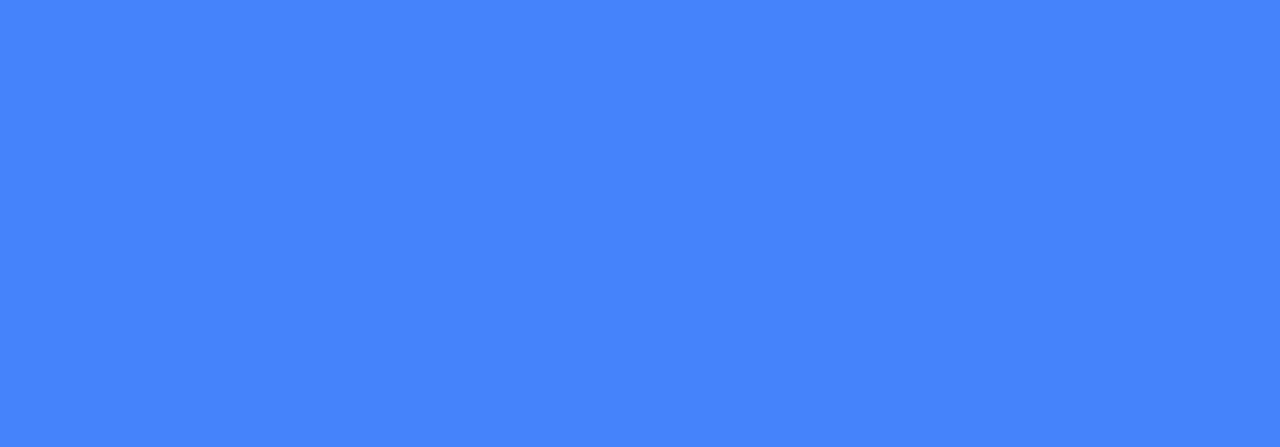
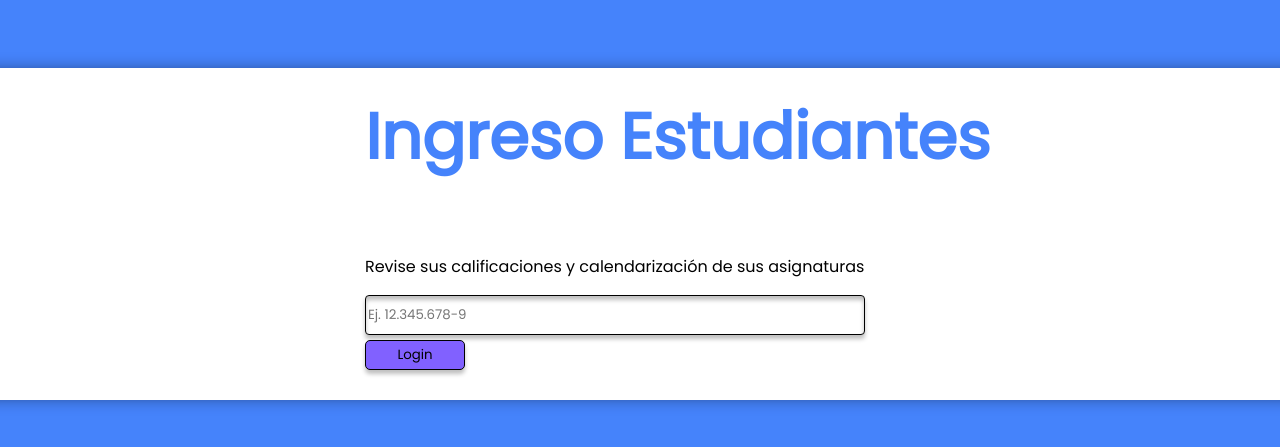
Before and after one commit to Ragnalex/Pi-Notas, a React (Create React App) app in the folder client/: page /estudiante/login in a window 1280 px wide. Before the commit this address had no page. Shown: the part 191-638 px from the top of the page. Built offline with nearby package versions, Linux system fonts and the light colour scheme.

Commit message:
Creación de ELogin y orden de index
- Creación de archivos y rutas del login de los estudiantes
- Movimiento de partes del código al index con el fin de no escribir el código más de una vez

```diff
--- a/client/src/App.js
+++ b/client/src/App.js
@@ -7,6 +7,7 @@ import { BrowserRouter as Router, Routes, Route, Link } from "react-router-dom";
 
 import Home from "./Views/Home/home";
 import PLogin from "./Views/profLogin/pLogin";
+import ELogin from "./Views/estLogin/eLogin";
 
 
 function App() {
@@ -23,6 +24,8 @@ function App() {
 
               <Route path="/profesor/login" element={ <PLogin/> }> </Route> {/*Ruta Login de profesor*/}
 
+              <Route path="/estudiante/login" element={ <ELogin/> }> </Route> {/*Ruta Login de estudiante*/}
+
             </Routes>
 
           </Router>
--- a/client/src/Views/Home/home.css
+++ b/client/src/Views/Home/home.css
@@ -9,38 +9,13 @@
     width: auto;
     min-height: auto;
 }
-.button{
-    width: 447px;
-    height: 51.84px;
-    margin-top: 30px;
 
-    background: #D9D9D9;
-    border: 1px solid #2D79EB;
-    box-shadow: 0px 4px 4px rgba(0, 0, 0, 0.25);
-    border-radius: 11px;
-
-    text-align: center;
-
-
-}
 .botones{
     position: fixed;
     justify-content: center;
     display:flex;
     flex-direction: column;
 }
-.buttonText{
-
-    font-family: 'Changa';
-    font-style: normal;
-    font-weight: 400;
-    font-size: 36px;
-
-    color: #000000;
-
-}
-.button:hover {background-color: #5346c5}
-
 
 .tittle{
     width: 885px;
--- a/client/src/Views/Home/home.js
+++ b/client/src/Views/Home/home.js
@@ -23,11 +23,11 @@ const Home = () => {
 
                 <div className="botones">
 
-                    <button  onClick={console.log("funciona")} className="button buttonText">
+                    <button onClick={() => navigate("/estudiante/login")} className="button">
                         Ingreso estudiantil
                     </button>
 
-                    <button onClick={() => navigate("/profesor/login")} className="button buttonText">
+                    <button onClick={() => navigate("/profesor/login")} className="button">
                         Ingreso profesores
                     </button>
 
--- /dev/null
+++ b/client/src/Views/estLogin/eLogin.js
@@ -0,0 +1,33 @@
+import React, { useEffect, useRef} from "react";
+import "./eLogin.css";
+import Lottie from "lottie-react";
+
+//Images
+
+import sefirot from "../../imgs/Ellipse.png";
+
+const ELogin = () => {
+    const container = useRef(null);
+    return (
+        <div>
+            <div className="content">
+                {/* Poner imagen aquí */}
+                <div className="body">
+                    <div className="titulo t-login">
+                        Ingreso Estudiantes
+                    </div>
+
+                    <div className="formBox">
+                        <p className="p-login"> Revise sus calificaciones
+                        y calendarización de sus asignaturas </p>
+                        <input className="input-box" type="text" placeholder="Ej. 12.345.678-9"></input>
+
+                        <button className="submit"> Login </button>
+                    </div>
+                </div>
+            </div>
+        </div>
+    );
+}
+
+export default ELogin;
--- a/client/src/Views/profLogin/pLogin.css
+++ b/client/src/Views/profLogin/pLogin.css
@@ -1,16 +1,3 @@
-
-.titulo{
-
-    font-style: normal;
-    font-weight: 700;
-    font-size: 64px;
-    line-height: 77px;
-    text-align: start;
-    margin-bottom: 10%;
-
-    color: #4583FB;
-}
-
 .body{
     display: flex;
     justify-content: center;
@@ -31,17 +18,7 @@
     width: 500px;
 
 }
-.input-box{
-    box-sizing: border-box;
-    width: 100%;
-    height: 40px;
 
-
-    background: #FFFFFF;
-    border: 1px solid #000000;
-    box-shadow: 0px 4px 4px rgba(0, 0, 0, 0.25), inset 0px 4px 4px rgba(0, 0, 0, 0.25);
-    border-radius: 4px;
-}
 .content{
     margin-top: 50px;
     display: flex;
@@ -68,24 +45,6 @@
 
     color: #4583FB;
 
-}
-.submit{
-    box-sizing: border-box;
-    width: 100px;
-    height: 30px;
-    left: 67px;
-    top: 539px;
-    margin-top: 1%;
-
-    background: #8161FF;
-    border: 1px solid #000000;
-    box-shadow: 0px 4px 4px rgba(0, 0, 0, 0.25);
-    border-radius: 5px;
-
-}
-
-.submit:hover{
-    background-color: #614bb6;;
 }
 
 .nubesita{
--- a/client/src/Views/profLogin/pLogin.js
+++ b/client/src/Views/profLogin/pLogin.js
@@ -21,7 +21,7 @@ const PLogin = () => {
 
                 <div className="body">
 
-                    <div className="titulo">
+                    <div className="titulo t-login">
                         Ingreso Profesores
                     </div>
 
--- a/client/src/index.css
+++ b/client/src/index.css
@@ -11,3 +11,80 @@ code {
   font-family: source-code-pro, Menlo, Monaco, Consolas, 'Courier New',
     monospace;
 }
+
+/* DISEÑOS GENERALES EN CUERPO */
+
+/*   título de login y paneles siguientes   */
+.titulo {
+  font-style: normal;
+  font-weight: 700;
+
+  line-height: 77px;
+  text-align: start;
+  margin-bottom: 10%;
+}
+
+.t-login {
+  font-size: 64px;
+  color: #4583FB;
+}
+
+/*   inputs de login */
+.input-box{
+  box-sizing: border-box;
+  width: 100%;
+  height: 40px;
+
+
+  background: #FFFFFF;
+  border: 1px solid #000000;
+  box-shadow: 0px 4px 4px rgba(0, 0, 0, 0.25), inset 0px 4px 4px rgba(0, 0, 0, 0.25);
+  border-radius: 4px;
+}
+
+/*DISEÑO DE BOTONES*/
+
+/*   botón principal: botón grande de elección   */
+.button{
+  width: 447px;
+  height: 51.84px;
+  margin-top: 30px;
+
+  background: #D9D9D9;
+  border: 1px solid #2D79EB;
+  box-shadow: 0px 4px 4px rgba(0, 0, 0, 0.25);
+  border-radius: 11px;
+
+  font-family: 'Changa';
+  font-style: normal;
+  font-weight: 400;
+  font-size: 36px;
+
+  color: #000000;
+
+  text-align: center;
+}
+
+.button:hover {background-color: #5346c5}
+
+/*   botón secundario: botón pequeño que nos permite volver a la
+página anterior o ver calendario   */
+
+.submit{
+  box-sizing: border-box;
+  width: 100px;
+  height: 30px;
+  left: 67px;
+  top: 539px;
+  margin-top: 1%;
+
+  background: #8161FF;
+  border: 1px solid #000000;
+  box-shadow: 0px 4px 4px rgba(0, 0, 0, 0.25);
+  border-radius: 5px;
+
+}
+
+.submit:hover{
+  background-color: #614bb6;;
+}
```
Also changed, not shown: client/src/Views/estLogin/eLogin.css (added).
